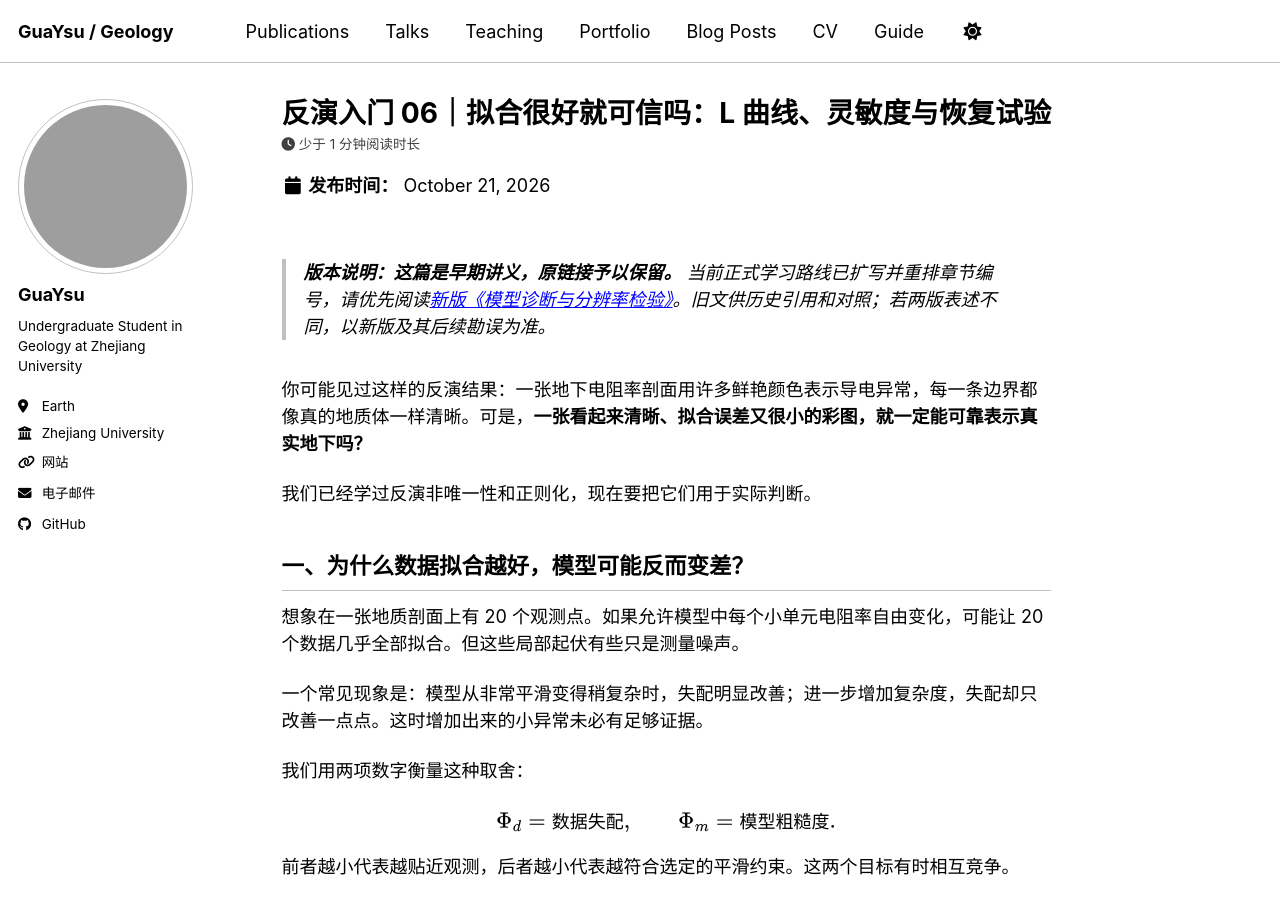
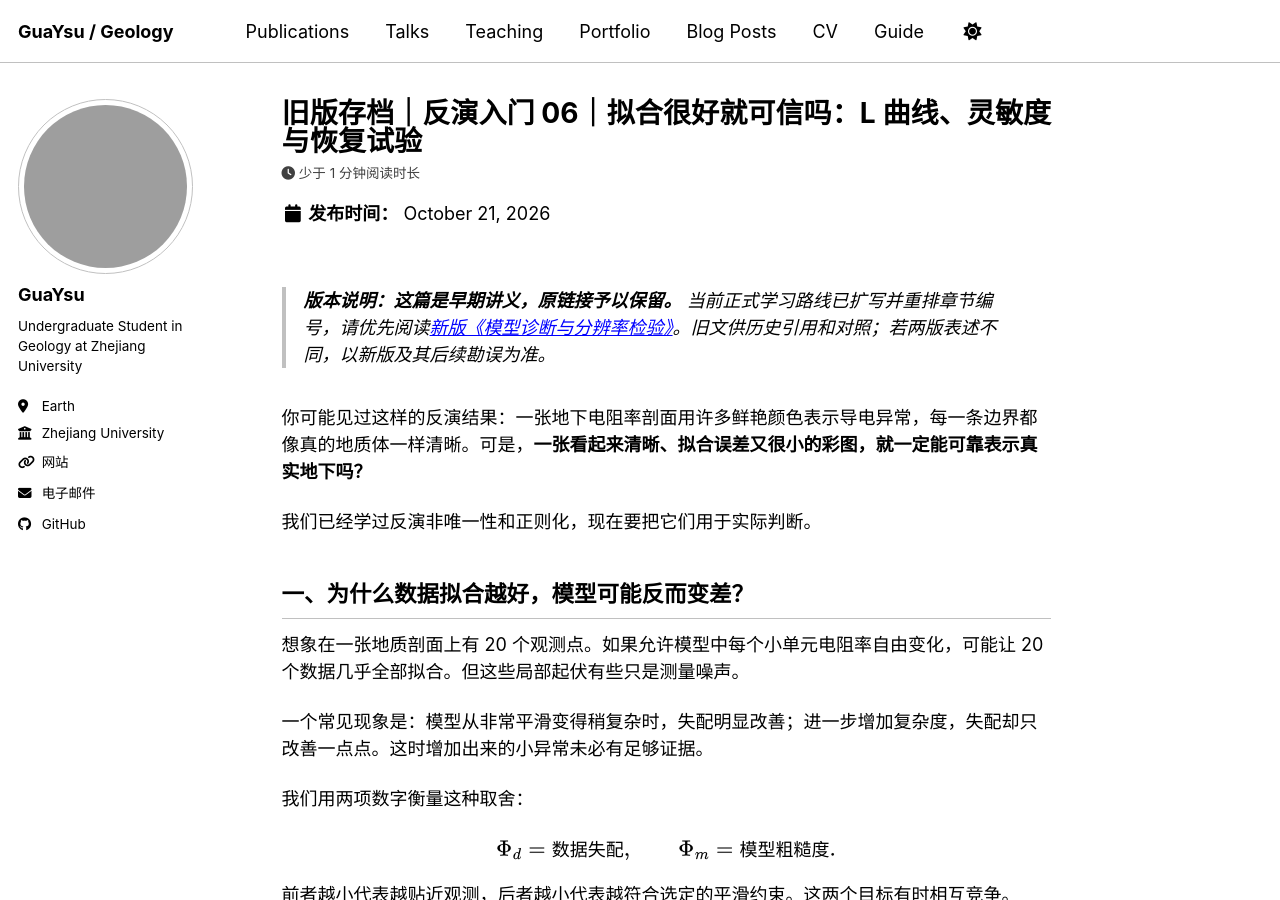
Before and after one commit to GuaYsu/guaysu.github.io, a Jekyll site: the page built from _posts/2026-10-21-mt-course-07f-diagnostics.md, in a window 1280 px wide and 900 px high. Built offline with Jekyll 4.4.1, drawn with Linux system fonts in a browser that asks for light colours; a script bundle is joined from its source files by our own code; library files that are not in the unit come from our copies; grey boxes are pictures that could not be loaded.

Commit message:
docs(mt): visibly label archived inversion articles without breaking permalinks

```diff
--- a/_posts/2026-10-21-mt-course-07f-diagnostics.md
+++ b/_posts/2026-10-21-mt-course-07f-diagnostics.md
@@ -1,5 +1,5 @@
 ---
-title: "反演入门 06｜拟合很好就可信吗：L 曲线、灵敏度与恢复试验"
+title: "旧版存档｜反演入门 06｜拟合很好就可信吗：L 曲线、灵敏度与恢复试验"
 date: 2026-10-21
 permalink: /posts/2026/10/mt-course-07f-diagnostics/
 excerpt: "理解模型复杂度与拟合的权衡，区分真实异常与反演伪影，介绍 L 曲线、扰动、棋盘恢复试验和一维到三维软件。"
```
